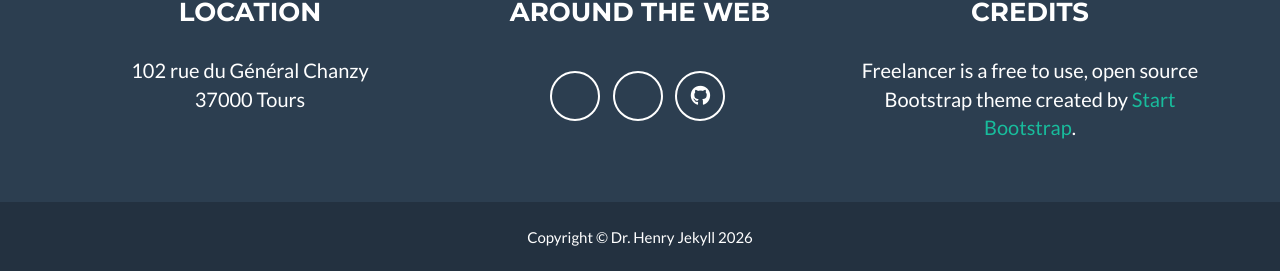
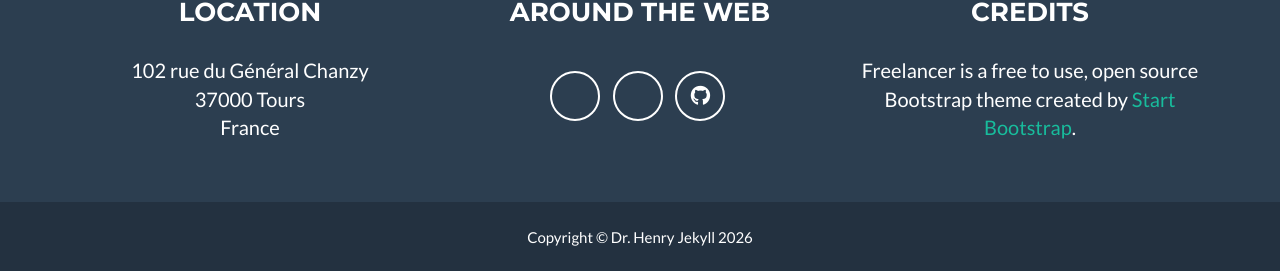
Before and after one commit to Betshet/betshet.github.io, a Jekyll site: the page built from _posts/2014-07-18-project-1.markdown, in a window 1280 px wide and 900 px high, scrolled down 2576 px. Shown: the part 626-897 px from the top of the window. Built offline with Jekyll 4.4.1, drawn with Linux system fonts in a browser that asks for light colours.

Commit message:
Update _config.yml

```diff
--- a/_config.yml
+++ b/_config.yml
@@ -42,6 +42,7 @@ social:
 address:
   - line: 102 rue du Général Chanzy
   - line: 37000 Tours
+  - line: France
 
 # Credits content
 credits: 'Freelancer is a free to use, open source Bootstrap theme created by <a href="http://startbootstrap.com">Start Bootstrap</a>.'
```
